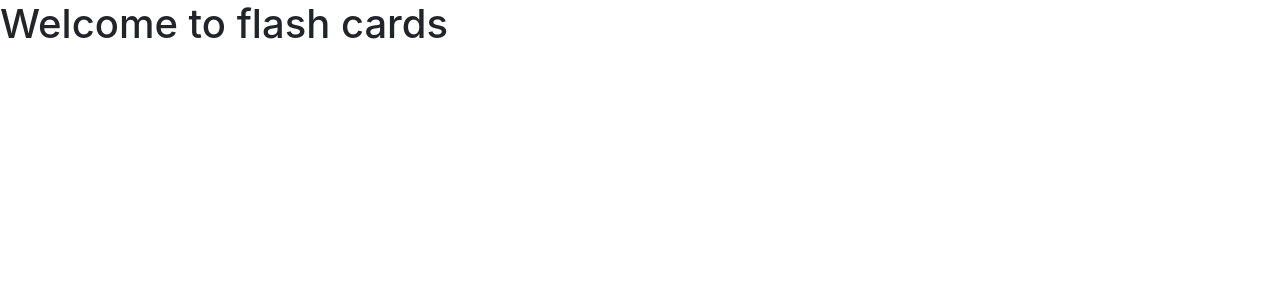
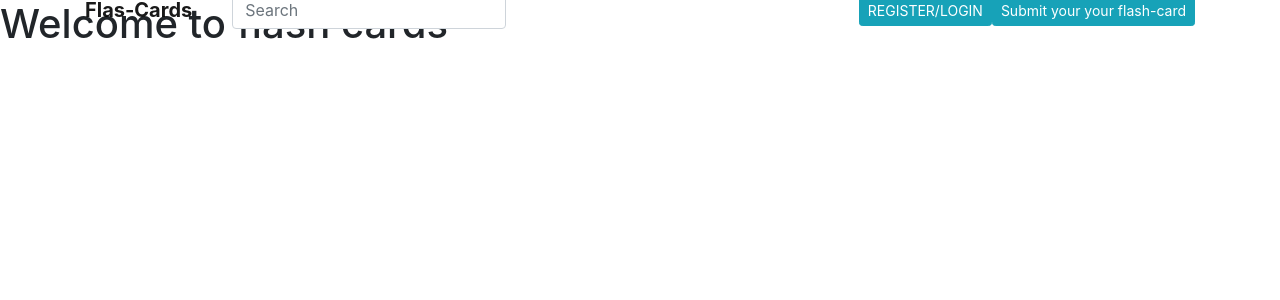
Before and after one commit to ngetichnicholas/Flash-Cards, a Django app: page / in a window 1280 px wide. Shown: the top 300 px of the page. Run offline with Django 3.2, Linux system fonts and the light colour scheme; some libraries are stand-ins or nearby versions.

Commit message:
Crete the static folder and the styles.css file

```diff
--- /dev/null
+++ b/flash_app/static/css/styles.css
@@ -0,0 +1,3 @@
+#navbar {
+  margin-bottom:10rem;
+}
--- a/flash_app/templates/base.html
+++ b/flash_app/templates/base.html
@@ -18,7 +18,7 @@
 
   {% block styles %}
   {% bootstrap_css %}
-  <link rel="stylesheet" href="{% static 'css/index.css' %}">
+  <link rel="stylesheet" href="{% static 'css/styles.css' %}">
   {% endblock styles %}
 </head>
 
--- a/flash_app/templates/navbar.html
+++ b/flash_app/templates/navbar.html
@@ -1,7 +1,7 @@
 
-<!-- <nav class="navbar fixed-top navbar-expand-lg navbar-dark scrolling-navbar" id="nbar">
+<nav class="navbar fixed-top navbar-expand-lg navbar-light scrolling-navbar" id="navbar" style="height:20px;">
     <div class="container">
-        <a class="navbar-brand" href="{% url 'index' %}"> <strong class="mr-4 brand"> Flas-Cards</strong></a>
+        <a class="navbar-brand" href="{% url 'home' %}"> <strong class="mr-4 brand"> Flas-Cards</strong></a>
         <button class="navbar-toggler" type="button" data-toggle="collapse" data-target="#navbarSupportedContent"
                 aria-controls="navbarSupportedContent" aria-expanded="false" aria-label="Toggle navigation">
             <span class="navbar-toggler-icon"></span>
@@ -9,7 +9,7 @@
         <div class="collapse navbar-collapse" id="navbarSupportedContent">
             <ul class="navbar-nav mr-auto">
                 <li class="nav-item active">
-                    <form class="form-inline" method="get" action="{% url 'search' %}">
+                    <form class="form-inline" method="get" action="">
                         {% csrf_token %}
                         <div class="md-form my-0">
                             <input class="form-control mr-sm-2 " type="text" placeholder="Search" name="title" aria-label="Search">
@@ -34,9 +34,9 @@
                 <a href="{% url 'login' %}" class="login btn btn-sm btn-info"> REGISTER/LOGIN </a>
                 {% endif %}
                 <button class="btn btn-info btn-sm" id="site" data-toggle="modal" data-target=".bd-example-modal-xl">
-                    Submit your site
+                    Submit your your flash-card
                 </button>
             </ul>
         </div>
     </div>
-</nav> -->
+</nav>
```
Also changed, not shown: flash_app/static/js/main.js (added).
